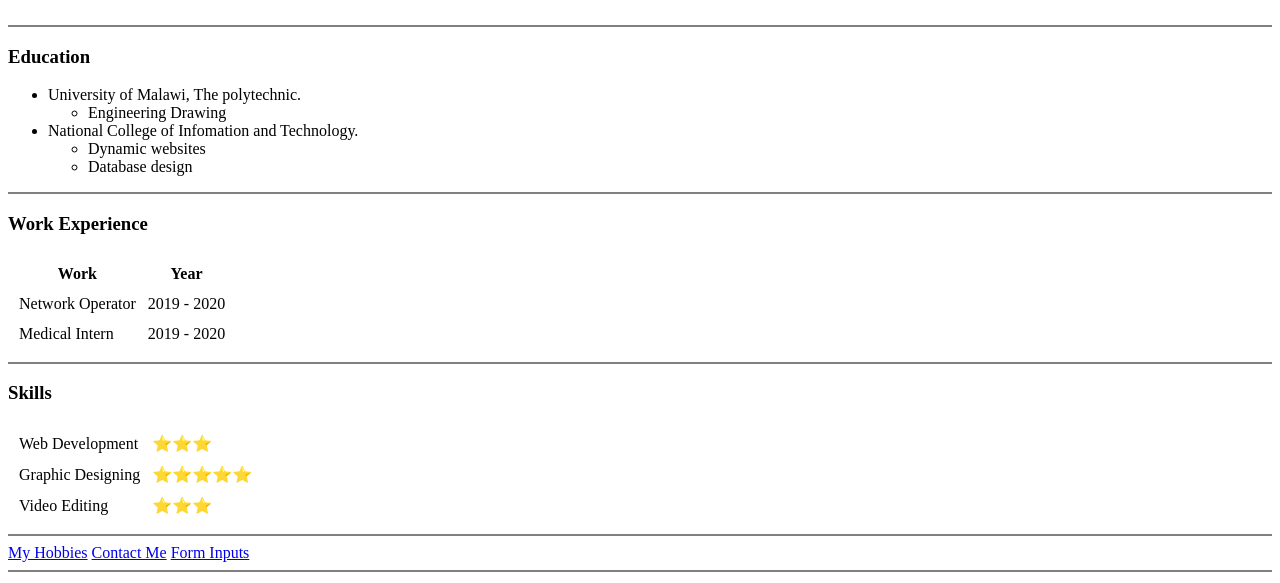
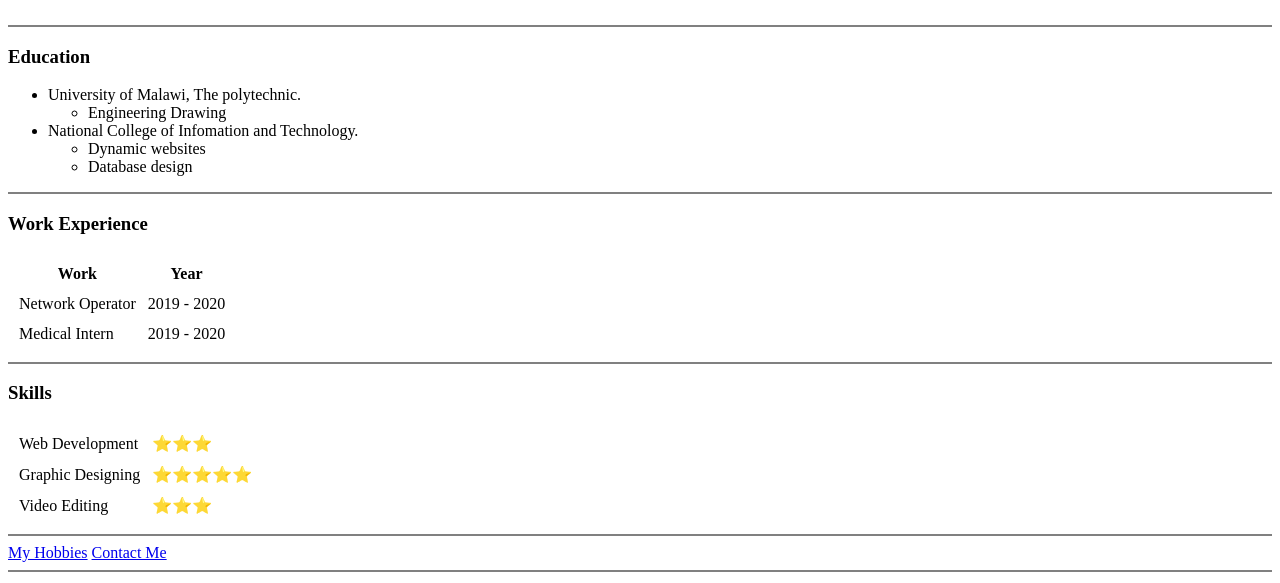
Before and after one commit to T-Dawe/cv, a plain HTML site: page index.html in a window 1280 px wide. Shown: the part 217-800 px from the top of the page. Drawn offline with Linux system fonts and the light colour scheme.

Commit message:
Removed Input.html link from homepage

```diff
--- a/index.html
+++ b/index.html
@@ -84,7 +84,6 @@
     <hr size="2" noshade />
     <a href="hobbies.html">My Hobbies</a>
     <a href="contact.html">Contact Me</a>
-    <a href="inputs.html">Form Inputs</a>
     <hr size="2" noshade />
   </body>
 </html>
```
